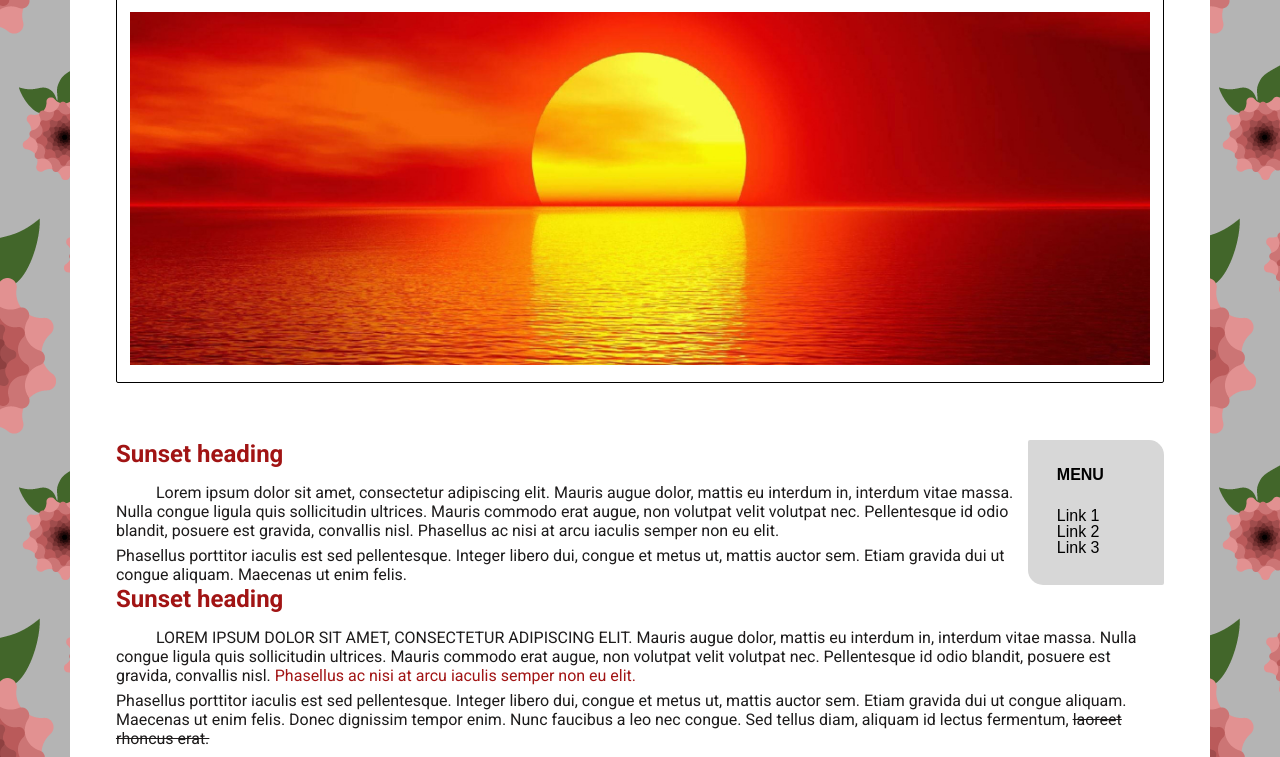
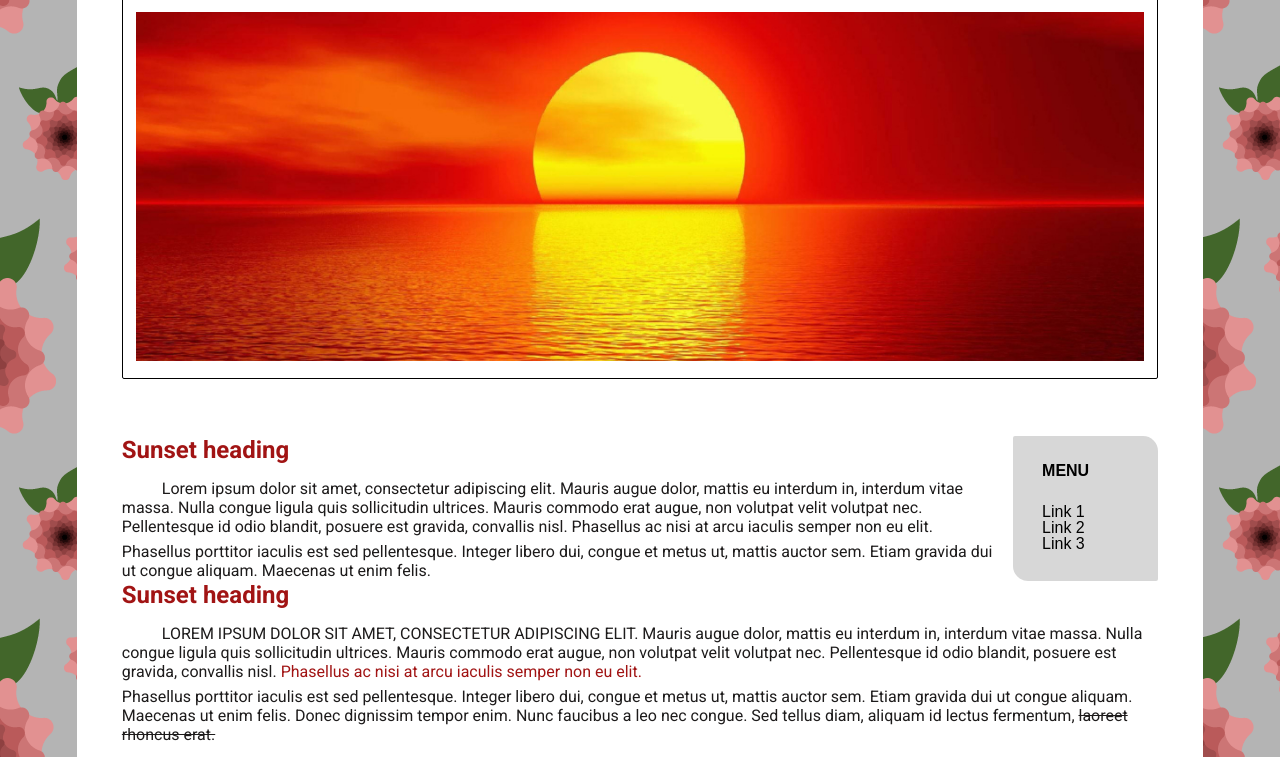
Before and after one commit to BananaF1x/svyrydenko_mike_04, a plain HTML site: page index.html in a window 1280 px wide. Shown: the part 183-940 px from the top of the page. Drawn offline with Linux system fonts and the light colour scheme.

Commit message:
changed width for wrapper and menu classes

```diff
--- a/css/style.css
+++ b/css/style.css
@@ -9,7 +9,7 @@ body {
 
 /* 10 */
 .wrapper {
-width: 89%;
+width: 88%;
 margin: 0 auto 26px;
 border-radius: 2px;
 background: #FFF;
@@ -108,7 +108,7 @@ font-family: Roboto;
 /* 10 */
 .menu {
     margin-left: 3px;
-    width: 13%;
+    width: 14%;
     border-radius: 2px 15px;
     background: #D7D7D7;
 }
```
